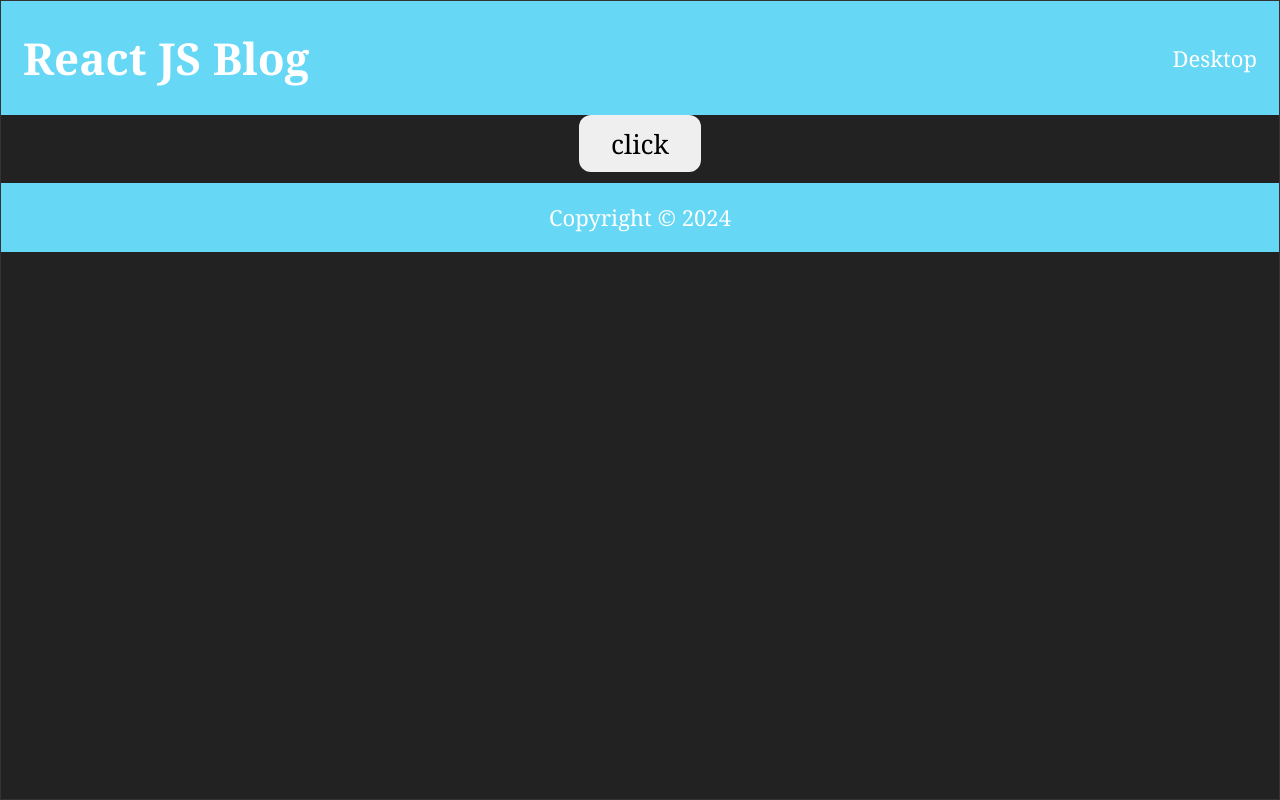
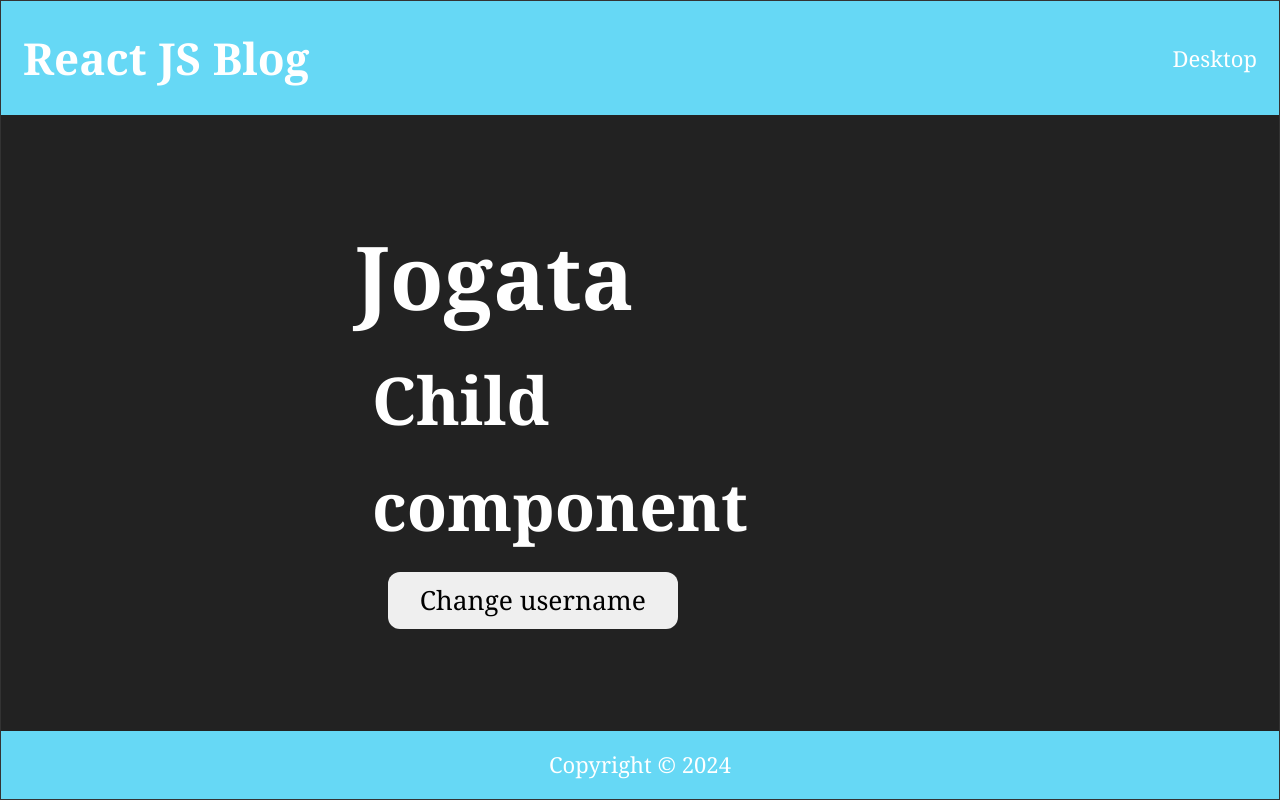
Before and after one commit to Jogata/SoftUni-React-Project, a React (Vite) app in the folder client/: page / in a window 1280 px wide. Built offline with nearby package versions, Linux system fonts and the light colour scheme; a web font is replaced by a local one.

Commit message:
use context - exercise

```diff
--- a/client/src/App.jsx
+++ b/client/src/App.jsx
@@ -494,28 +494,47 @@ function useFetch(url) {
 const baseURL = "http://localhost:3030/jsonstore/blog/"
 // ============================================================
 
-function TestCleanUp() {
-  const [num, setNum] = useState(0);
-  console.log("before" + num);
+function Parent() {
+  const [username, setUsername] = useState("Jogata");
 
   useEffect(() => {
-    console.log(num);
-
-    return () => {
-      console.log("clean " + num);
-    }
+    console.log("Parent");
   })
 
-  console.log("after" + num);
+  return (
+    <div>
+      <h1>{username}</h1>
+      <Child setUsername={setUsername} />
+    </div>
+  )
+}
 
-  function increase() {
-    // setNum(num + 1);
-    // setNum(num + 1);
-    setNum(oldnum => oldnum + 1);
-  }
+function Child({setUsername}) {
+  useEffect(() => {
+    console.log("Child");
+  })
 
   return (
-    <button onClick={increase}>click</button>
+    <div>
+      <h2>Child component</h2>
+      <Grandchild setUsername={setUsername} />
+    </div>
+  )
+}
+
+function Grandchild({setUsername}) {
+  useEffect(() => {
+    console.log("Grandchild");
+  })
+
+  return (
+    <div>
+      <button
+        onClick={() => setUsername("New user")}
+      >
+        Change username
+      </button>
+    </div>
   )
 }
 
@@ -525,7 +544,7 @@ function App() {
       <AuthContextProvider>
         <div className="body">
           <Header title="React JS Blog" />
-          <TestCleanUp />
+          <Parent />
           {/* <DataProvider>
             <Nav />
             <Routes>
```
